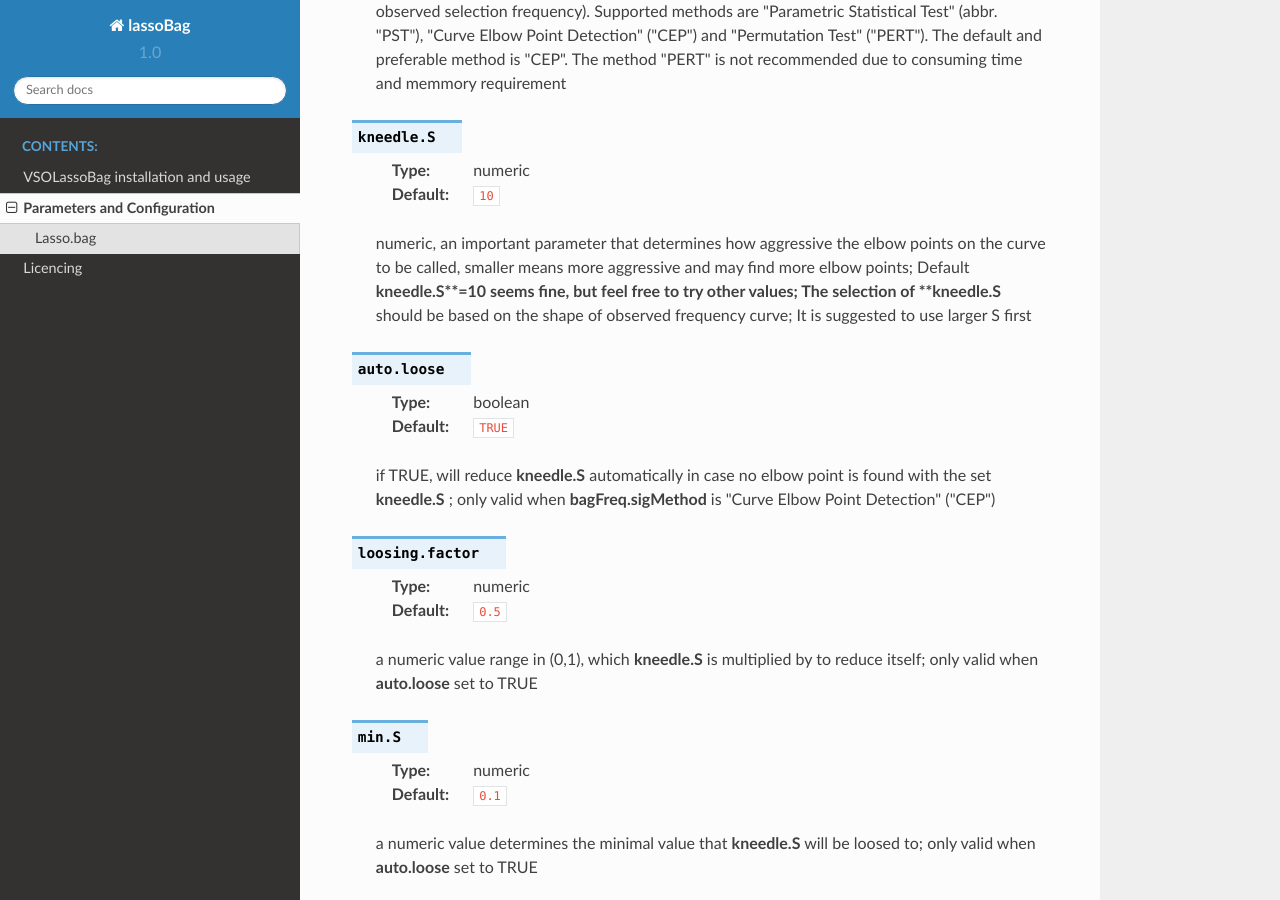
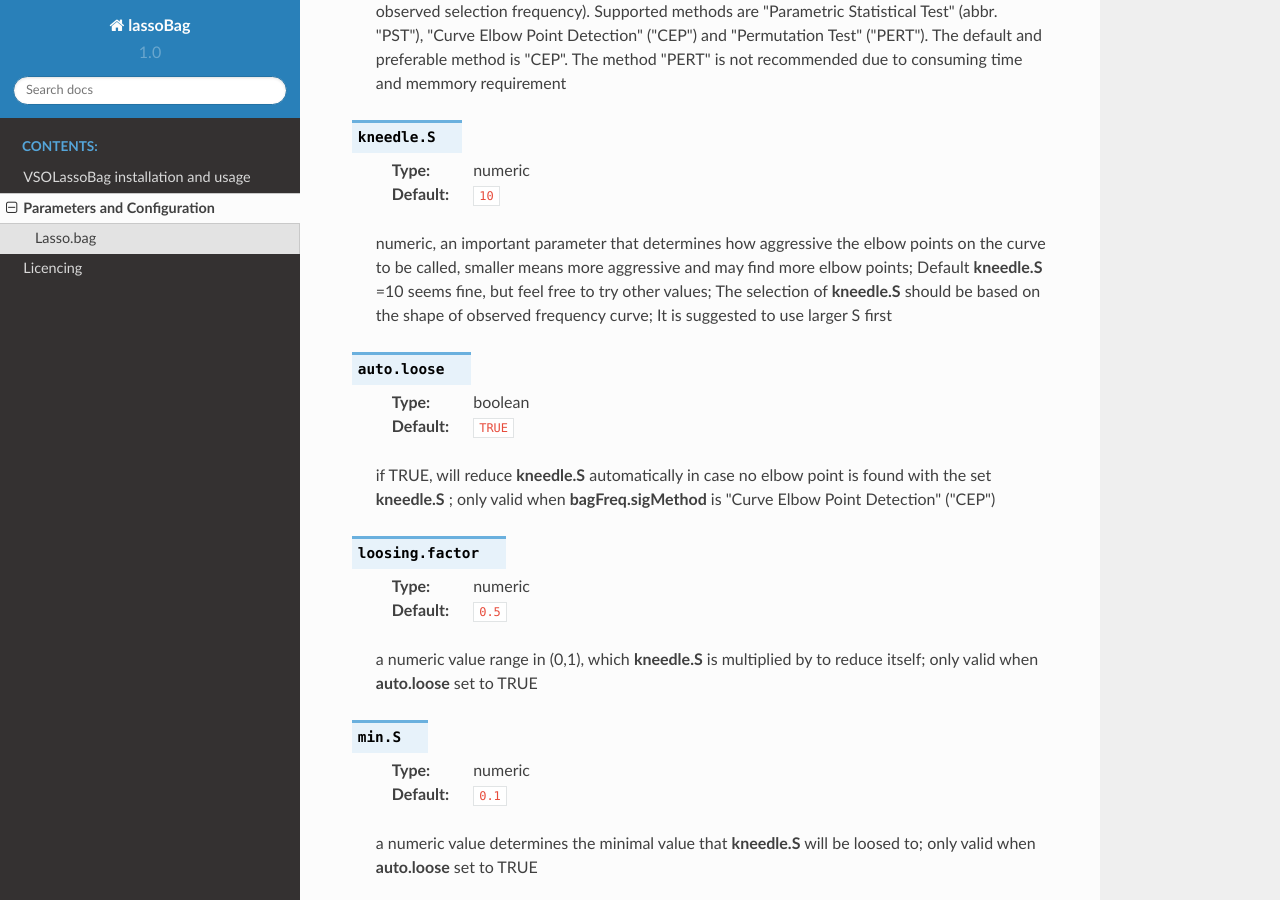
Before and after one commit to likelet/VSOLassoBag, a Sphinx documentation site: the page built from docs/contents/parameters.rst, in a window 1280 px wide and 900 px high, scrolled down 1666 px. Built offline with Sphinx 7.4.7 and the Read the Docs theme 2.0.0, drawn with Linux system fonts in a browser that asks for light colours.

```diff
--- a/docs/contents/parameters.rst
+++ b/docs/contents/parameters.rst
@@ -59,7 +59,7 @@ Lasso.bag
 
     :type: numeric
     :default: ``10``
-    numeric, an important parameter that determines how aggressive the elbow points on the curve to be called, smaller means more aggressive and may find more elbow points; Default **kneedle\.S**=10 seems fine, but feel free to try other values; The selection of **kneedle\.S** should be based on the shape of observed frequency curve; It is suggested to use larger S first
+    numeric, an important parameter that determines how aggressive the elbow points on the curve to be called, smaller means more aggressive and may find more elbow points; Default **kneedle\.S** =10 seems fine, but feel free to try other values; The selection of **kneedle\.S** should be based on the shape of observed frequency curve; It is suggested to use larger S first
 
 .. confval:: auto.loose
 
@@ -226,7 +226,7 @@ Lasso.bag
 
     :type: boolean
     :default: ``FALSE``
-    *build a regression model based on the variables selected by LASSOBag process*
+    build a regression model based on the variables selected by LASSOBag process
 
 .. confval:: post.LASSO
 
```
